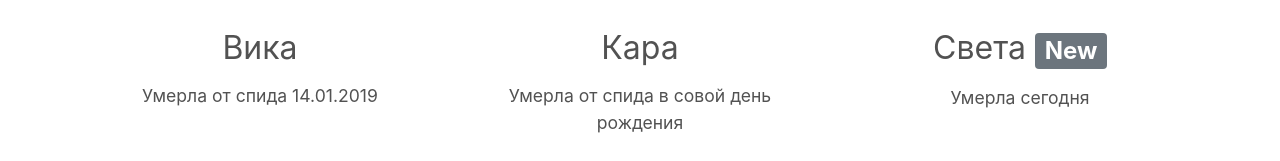
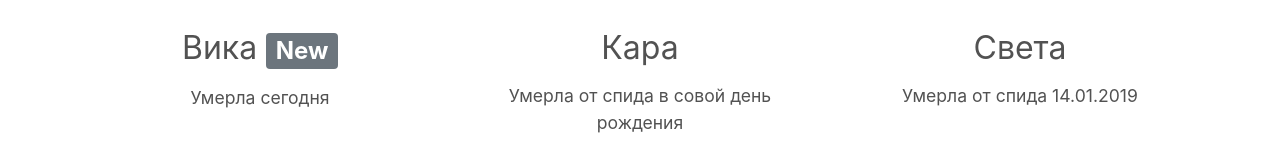
Before and after one commit to lollipopbd3322/lollipopbd3322.github.io, a plain HTML site: page AIDS/index.html in a window 1280 px wide. Shown: the part 665-826 px from the top of the page. Drawn offline with Linux system fonts and the light colour scheme.

Commit message:
переместил New

```diff
--- a/AIDS/index.html
+++ b/AIDS/index.html
@@ -74,8 +74,8 @@
       <div class="row">
         <div class="col-lg-4 girl">
           <img src="images/girl3-140.jpg" alt="girl3" class="rounded-circle">
-          <h2>Вика</h2>
-          <p>Умерла от спида 14.01.2019</p>
+          <h2>Вика <span class="badge badge-secondary">New</span></h2>
+          <p>Умерла сегодня</p>
           <p>
         </div>
         <div class="col-lg-4 girl">
@@ -86,8 +86,8 @@
         </div>
         <div class="col-lg-4 girl">
           <img src="images/girl1-140.jpg" alt="girl1" class="rounded-circle">
-          <h2>Света <span class="badge badge-secondary">New</span></h2>
-          <p>Умерла сегодня</p>
+          <h2>Света</h2>
+          <p>Умерла от спида 14.01.2019</p>
           <p>
         </div>
       </div>
```
